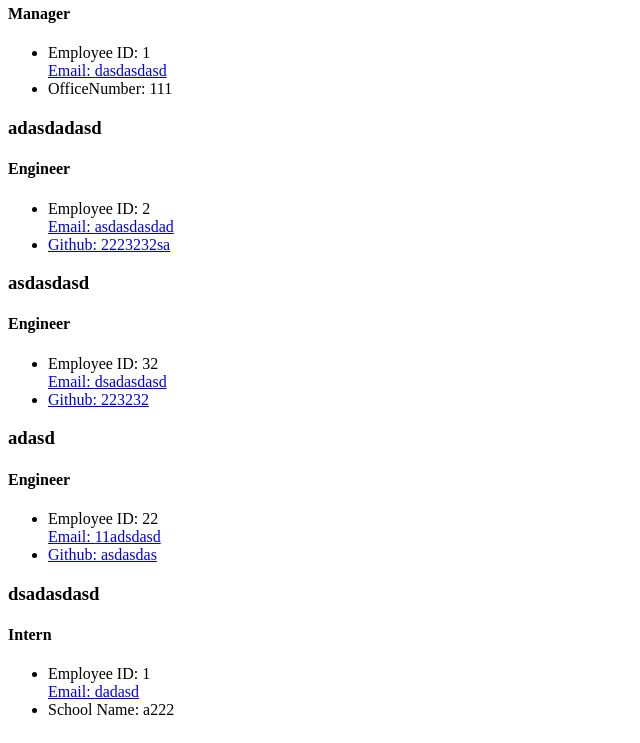
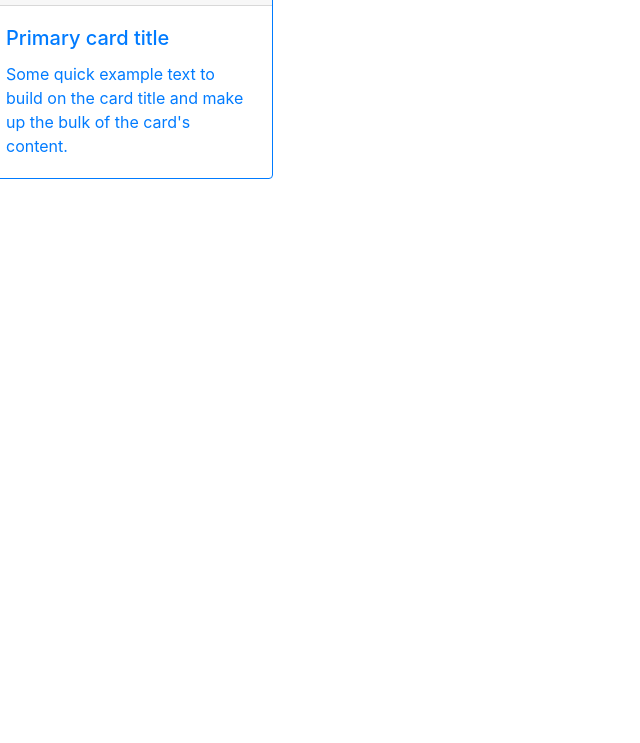
Before and after one commit to LakiCode/MyTeamGenerator, a website: page index.html in a window 1280 px wide. Shown: the part 57-800 px from the top of the page, without its empty margins (0-640 px from the left). Drawn offline with nearby package versions, Linux system fonts and the light colour scheme.

Commit message:
oh yeee generate page

```diff
--- a/index.html
+++ b/index.html
@@ -5,87 +5,26 @@
           <meta charset="UTF-8">
           <meta name="viewport" content="width=device-width, initial-scale=1.0">
           <meta http-equiv="X-UA-Compatible" content="ie=edge">
-          <title>Portfolio Demo</title>
+          <title>My Team Generator</title>
+          <!-- Bootstrap CSS -->
+          <link rel="stylesheet" href="https://stackpath.bootstrapcdn.com/bootstrap/4.3.1/css/bootstrap.min.css" integrity="sha384-ggOyR0iXCbMQv3Xipma34MD+dH/1fQ784/j6cY/iJTQUOhcWr7x9JvoRxT2MZw1T" crossorigin="anonymous">
           <link rel="stylesheet" href="https://cdnjs.cloudflare.com/ajax/libs/font-awesome/5.11.2/css/all.min.css">
           <link href="https://fonts.googleapis.com/css?family=Public+Sans:300i,300,500&display=swap" rel="stylesheet">
-          <link rel="stylesheet" href="style.css">
+        <link rel="stylesheet" href="style.css">
         </head>
 
-            <!---Employee Cards Container--->
-            <div id=employeeCards class="row">
+            <body>
+            <div id=card class="row">
+            <div class="card border-primary mb-3" style="max-width: 18rem;">
+                 <div class="card-header">
+                 <h4>mng</h4>
+                 <h4></h4>
+                 </div>
+                  <div class="card-body text-primary">
+                  <h5 class="card-title">Primary card title</h5>
+                  <p class="card-text">Some quick example text to build on the card title and make up the bulk of the card's content.</p>
+                   </div>
 
-            <div class="col">
-                  <div class="card" style="width: 18rem">
-                      <div class="card-header">
-                      <h3>adasdasd</h3>
-                      <h4>Manager</h4>
-                      </div>
-                      <ul class="list-group list-group-flush">
-                      <li class="list-group-item employeeProperties"> Employee ID: <span>1</span></li>
-                      <a href="mailto:dasdasdasd" class="list-group-item employeeProperties"> Email: <span>dasdasdasd</span></a>
-                      <li class="list-group-item employeeProperties"> <span>OfficeNumber: 111</span></li>
-                      </ul>
-                  </div>
-              </div>
-
-            <div class="col">
-                  <div class="card" style="width: 18rem">
-                      <div class="card-header">
-                      <h3>adasdadasd</h3>
-                      <h4>Engineer</h4>
-                      </div>
-                      <ul class="list-group list-group-flush">
-                      <li class="list-group-item employeeProperties"> Employee ID: <span>2</span></li>
-                      <a href="mailto:asdasdasdad" class="list-group-item employeeProperties"> Email: <span>asdasdasdad</span></a>
-                      <li class="list-group-item employeeProperties"> <span><a target="_blank" href="https://www.github.com/2223232sa"> Github: 2223232sa</a></span></li>
-                      </ul>
-                  </div>
-              </div>
-
-            <div class="col">
-                  <div class="card" style="width: 18rem">
-                      <div class="card-header">
-                      <h3>asdasdasd</h3>
-                      <h4>Engineer</h4>
-                      </div>
-                      <ul class="list-group list-group-flush">
-                      <li class="list-group-item employeeProperties"> Employee ID: <span>32</span></li>
-                      <a href="mailto:dsadasdasd" class="list-group-item employeeProperties"> Email: <span>dsadasdasd</span></a>
-                      <li class="list-group-item employeeProperties"> <span><a target="_blank" href="https://www.github.com/223232"> Github: 223232</a></span></li>
-                      </ul>
-                  </div>
-              </div>
-
-            <div class="col">
-                  <div class="card" style="width: 18rem">
-                      <div class="card-header">
-                      <h3>adasd</h3>
-                      <h4>Engineer</h4>
-                      </div>
-                      <ul class="list-group list-group-flush">
-                      <li class="list-group-item employeeProperties"> Employee ID: <span>22</span></li>
-                      <a href="mailto:11adsdasd" class="list-group-item employeeProperties"> Email: <span>11adsdasd</span></a>
-                      <li class="list-group-item employeeProperties"> <span><a target="_blank" href="https://www.github.com/asdasdas"> Github: asdasdas</a></span></li>
-                      </ul>
-                  </div>
-              </div>
-
-            <div class="col">
-                  <div class="card" style="width: 18rem">
-                      <div class="card-header">
-                      <h3>dsadasdasd</h3>
-                      <h4>Intern</h4>
-                      </div>
-                      <ul class="list-group list-group-flush">
-                      <li class="list-group-item employeeProperties"> Employee ID: <span>1</span></li>
-                      <a href="mailto:dadasd" class="list-group-item employeeProperties"> Email: <span>dadasd</span></a>
-                      <li class="list-group-item employeeProperties"> <span>School Name: a222</span></li>
-                      </ul>
-                  </div>
-              </div>
-
-            </div>
-              </div>
             </div>
           </body>
         </html>
--- a/src/page-template.js
+++ b/src/page-template.js
@@ -2,7 +2,7 @@
     function generatePage (teamData) {
         // create var for each card
         let myTeam = '';
-        teamData.array.forEach(employee => {
+        teamData.forEach(employee => {
           let role = '';
 
 
```
